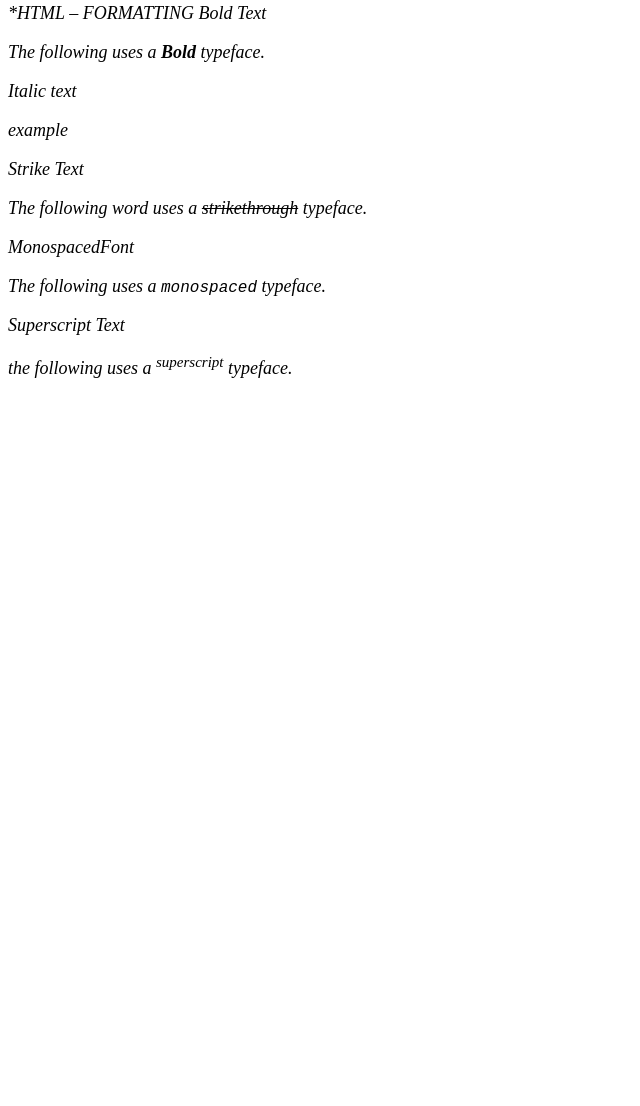
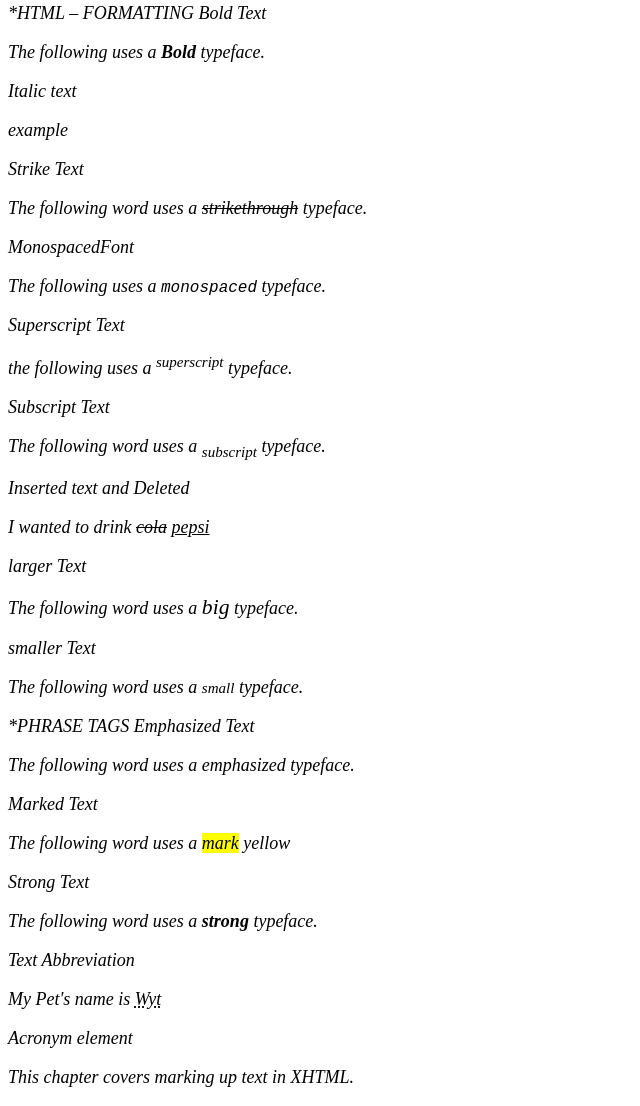
Before and after one commit to GarismoHussien/Basics_Takween, a plain HTML site: page Sara/course practice/website/index.html in a window 1280 px wide. Shown: the part 1611-2717 px from the top of the page, without its empty margins (0-640 px from the left). Before the commit the page ends 2008 px from the top, so only its background shows below. Drawn offline with Linux system fonts and the light colour scheme.

Commit message:
Finished task

```diff
--- a/Sara/course practice/website/index.html
+++ b/Sara/course practice/website/index.html
@@ -94,6 +94,31 @@ MonospacedFont
 <p>The following uses a <tt>monospaced</tt> typeface.</p>
 Superscript Text
 <p>the following uses a <sup>superscript</sup> typeface.</p>
+Subscript Text
+<p>The following word uses a <sub>subscript</sub> typeface.</p>
+Inserted text and Deleted
+<p>I wanted to drink <del>cola</del> <ins>pepsi</ins></p>
+larger Text
+<p>The following word uses a <big>big</big> typeface.</p>
+smaller Text
+<p>The following word uses a <small>small</small> typeface.</p>
+
+</div>
+<div>
+*PHRASE TAGS
+Emphasized Text
+<p>The following word uses a <em>emphasized</em> typeface.</p>
+Marked Text
+<p>The following word uses a <mark>mark</mark> yellow</p>
+Strong Text
+<p>The following word uses a <strong>strong</strong> typeface.</p>
+Text Abbreviation
+<p>My Pet's name is <abbr title="white">Wyt</abbr></p>
+Acronym element
+<p>This chapter covers marking up text in <acronym>XHTML</acronym>.</p>
+
+
+
 </div>
 <script src="actions.js"></script>
 </body>
```
